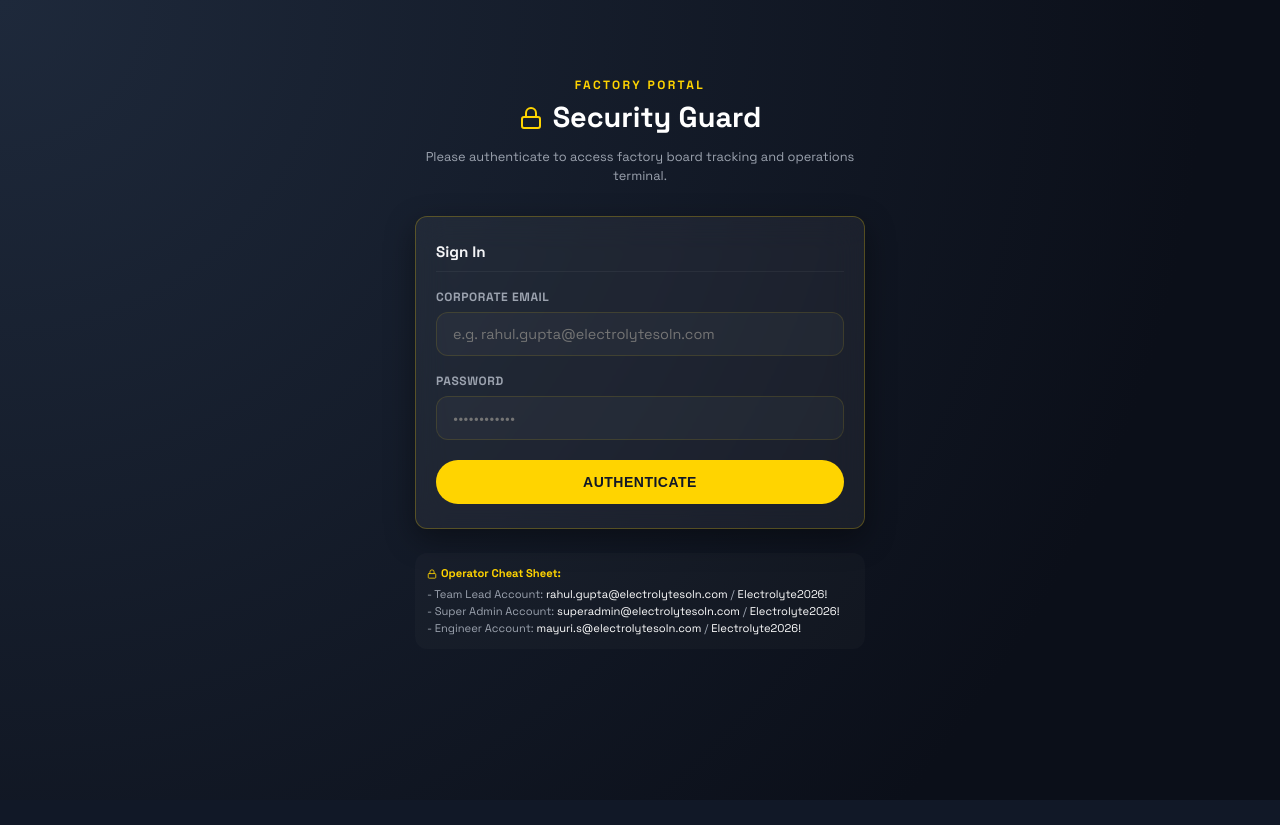
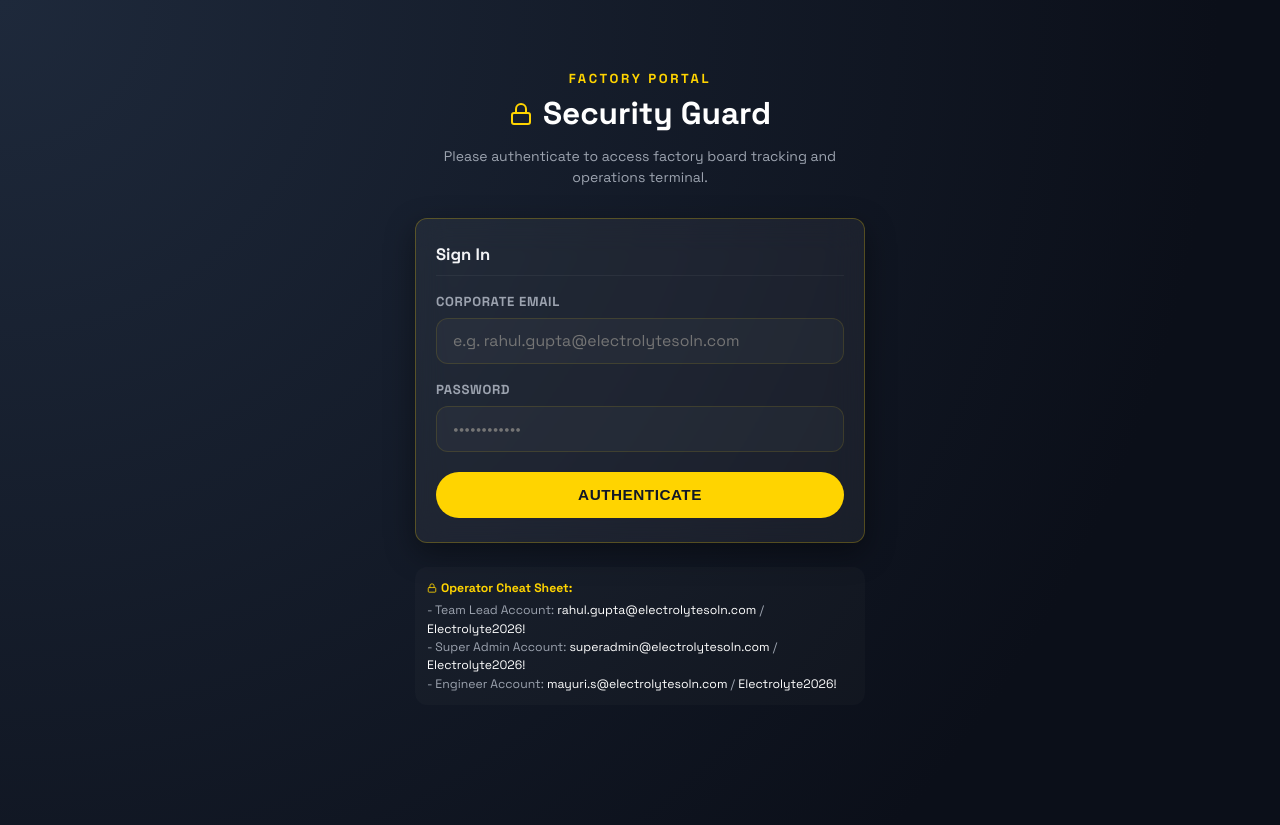
Before and after one commit to srubyy/Electrolyte-Analytics, a React (Vite) app in the folder client/: page / in a window 1280 px wide. Before the commit the page ends 800 px from the top, so only its background shows below. Built offline with nearby package versions, Linux system fonts and the light colour scheme.

Commit message:
style: increase layout max-width and scale base typography for operations terminal visibility

```diff
--- a/client/src/index.css
+++ b/client/src/index.css
@@ -2,6 +2,7 @@
   font-family: 'Space Grotesk', 'Plus Jakarta Sans', system-ui, sans-serif;
   line-height: 1.5;
   font-weight: 400;
+  font-size: 17.5px; /* Increased root font-size from 16px to 17.5px to scale all rem-based typography for operations terminal visibility */
 
   color-scheme: dark;
   color: #f3f4f6; /* var(--oem-text-secondary) style */
@@ -87,9 +88,9 @@ body {
 .app-main-content {
   flex: 1;
   width: 100%;
-  max-width: 1300px;
+  max-width: 1650px; /* Increased from 1300px to expand layout and drastically reduce border waste */
   margin: 0 auto;
-  padding: 32px 24px 80px 24px;
+  padding: 24px 32px 80px 32px; /* Adjusted padding to utilize the screen real estate more beautifully */
   display: flex;
   flex-direction: column;
 }
```
